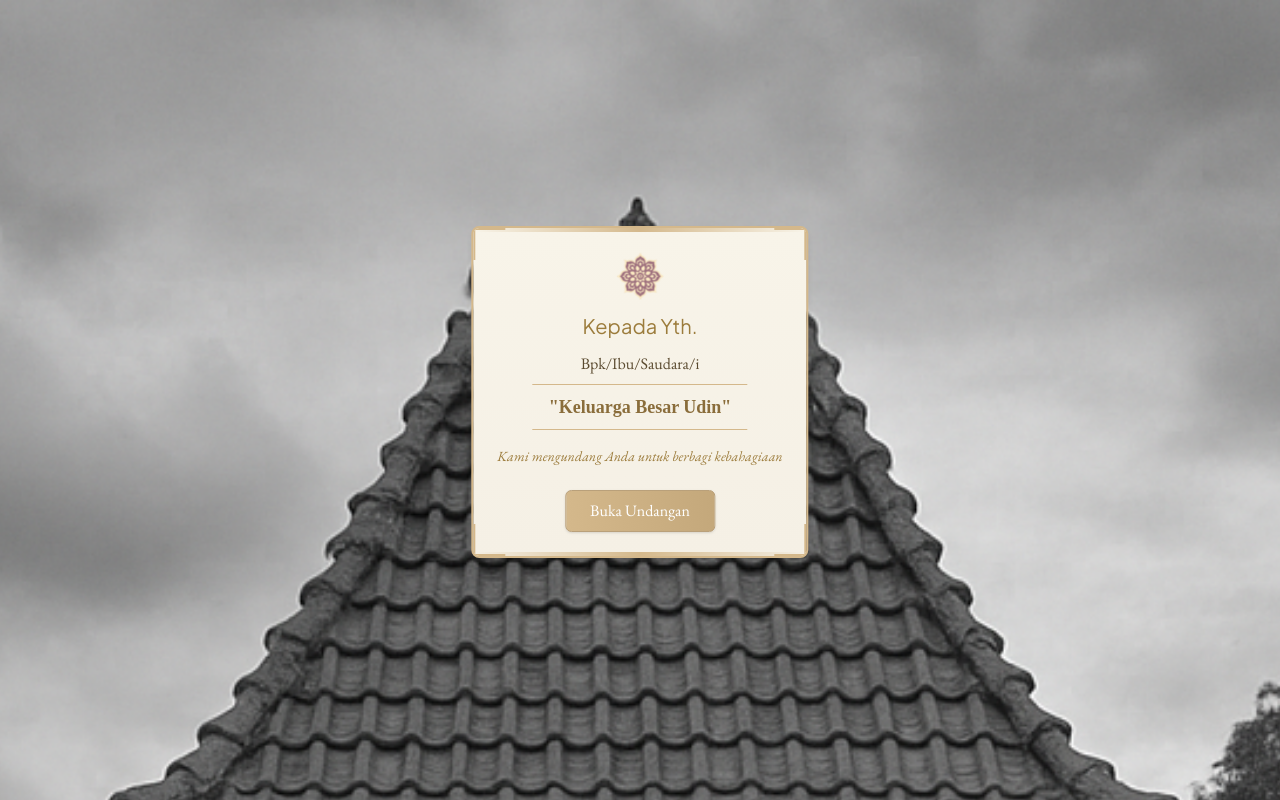
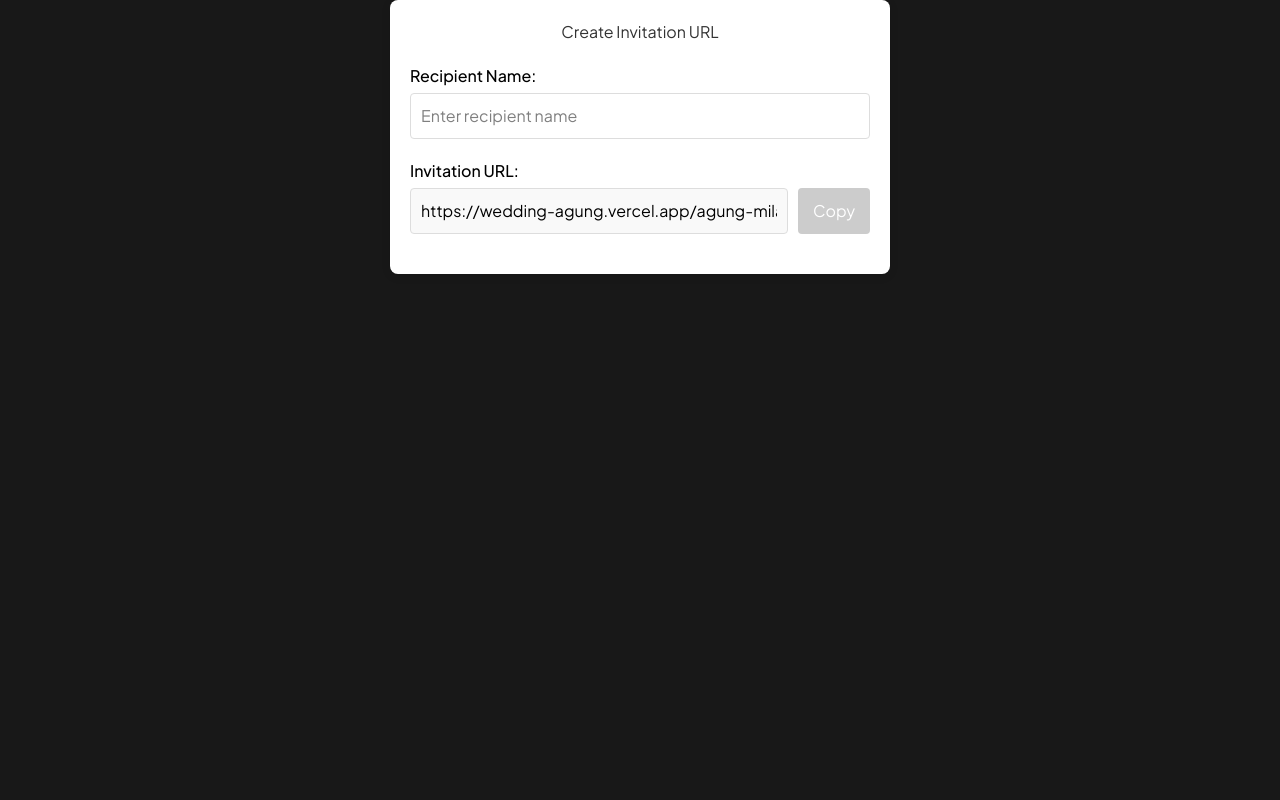
Before and after one commit to sabda1210/wedding-agung, a React (Vite) app: page /agung-mila/invite in a window 1280 px wide. Shown: the top 800 px of the page. Built offline with nearby package versions, Linux system fonts and the light colour scheme; a web font is replaced by a local one.

Commit message:
Feat: Url invitation

```diff
--- a/package.json
+++ b/package.json
@@ -20,6 +20,7 @@
     "react-dom": "^19.1.0",
     "react-icons": "^5.5.0",
     "react-iframe": "^1.8.5",
+    "react-router-dom": "^7.6.2",
     "tailwindcss": "^4.1.7"
   },
   "devDependencies": {
--- a/src/App.tsx
+++ b/src/App.tsx
@@ -1,26 +1,12 @@
-import { useState } from "react";
-import Content from "./components/fragments/Content";
-import Hero from "./components/fragments/Hero";
-import { useEffect } from "react";
-import AOS from "aos";
+import { Routes, Route } from "react-router-dom";
+import Home from "./components/page/Home";
+import PageInserUrl from "./components/page/PageInserUrl";
 function App() {
-  const [isOpen, setIsOpen] = useState<boolean>(false);
-
-  const handleIsOpen = () => {
-    scrollTo(0, 0);
-    setIsOpen(!isOpen);
-  };
-
-  useEffect(() => {
-    AOS.init({
-      duration: 1000, // durasi animasi dalam ms
-    });
-  }, []);
   return (
-    <>
-      {!isOpen && <Hero onClick={() => handleIsOpen()} />}
-      {isOpen && <Content />}
-    </>
+    <Routes>
+      <Route path="/agung-mila" element={<Home />} />
+      <Route path="/agung-mila/invite" element={<PageInserUrl />} />
+    </Routes>
   );
 }
 
--- a/src/components/fragments/Hero.tsx
+++ b/src/components/fragments/Hero.tsx
@@ -1,8 +1,9 @@
 import "../styles/Hero.css";
-import { useRef } from "react";
+import { useEffect, useRef, useState } from "react";
 import { useScroll, useTransform, motion } from "framer-motion";
 const Hero: React.FC<{ onClick: () => void }> = (props) => {
-  console.log(props.onClick, "sabda");
+  const [nameParam, setNameParam] = useState<string | null>(null);
+
   const container = useRef<HTMLDivElement>(null);
   const { scrollYProgress } = useScroll({
     target: container,
@@ -34,6 +35,11 @@ const Hero: React.FC<{ onClick: () => void }> = (props) => {
     { top: "22.5vh", left: "25vw", width: "15vw", height: "15vh" },
   ];
 
+  useEffect(() => {
+    const searchParams = new URLSearchParams(window.location.search);
+    setNameParam(searchParams.get("to"));
+  }, []);
+
   return (
     <div
       ref={container}
@@ -63,7 +69,7 @@ const Hero: React.FC<{ onClick: () => void }> = (props) => {
                 Bpk/Ibu/Saudara/i
               </p>
               <p className="font-playwrite text-[#8a6d3b] text-lg font-semibold py-2 px-4 border-t border-b border-[#d4b88b] mx-auto inline-block">
-                "Keluarga Besar Udin"
+                {nameParam ? `"${nameParam}"` : ""}
               </p>
 
               <div className="mt-4 text-[#9c7c3c] text-sm font-garamond italic">
--- /dev/null
+++ b/src/components/page/Home.tsx
@@ -0,0 +1,28 @@
+import { useState } from "react";
+import Content from "../fragments/Content";
+import Hero from "../fragments/Hero";
+import { useEffect } from "react";
+import AOS from "aos";
+
+const Home = () => {
+  const [isOpen, setIsOpen] = useState<boolean>(false);
+
+  const handleIsOpen = () => {
+    scrollTo(0, 0);
+    setIsOpen(!isOpen);
+  };
+
+  useEffect(() => {
+    AOS.init({
+      duration: 1000, // durasi animasi dalam ms
+    });
+  }, []);
+  return (
+    <>
+      {!isOpen && <Hero onClick={() => handleIsOpen()} />}
+      {isOpen && <Content />}
+    </>
+  );
+};
+
+export default Home;
--- /dev/null
+++ b/src/components/page/PageInserUrl.tsx
@@ -0,0 +1,125 @@
+import React, { useState, useRef } from "react";
+
+const PageInserUrl: React.FC = () => {
+  const [recipient, setRecipient] = useState("");
+  const [copySuccess, setCopySuccess] = useState("");
+  const urlRef = useRef<HTMLInputElement>(null);
+
+  const invitationUrl = `${
+    import.meta.env.VITE_API_URL
+  }/agung-mila?to="${encodeURIComponent(recipient)}"`;
+
+  const handleCopyUrl = () => {
+    if (urlRef.current) {
+      urlRef.current.select();
+      document.execCommand("copy");
+      setCopySuccess("Copied!");
+      setTimeout(() => setCopySuccess(""), 2000);
+    }
+  };
+
+  return (
+    <div className="url-generator-container">
+      <h2>Create Invitation URL</h2>
+
+      <div className="form-group">
+        <label htmlFor="recipient">Recipient Name:</label>
+        <input
+          type="text"
+          id="recipient"
+          value={recipient}
+          onChange={(e) => setRecipient(e.target.value)}
+          placeholder="Enter recipient name"
+          className="input-field"
+        />
+      </div>
+
+      <div className="form-group">
+        <label htmlFor="url">Invitation URL:</label>
+        <div className="url-copy-container">
+          <input
+            ref={urlRef}
+            type="text"
+            id="url"
+            value={invitationUrl}
+            readOnly
+            className="input-field url-field"
+          />
+          <button
+            onClick={handleCopyUrl}
+            className="copy-button"
+            disabled={!recipient}
+          >
+            {copySuccess || "Copy"}
+          </button>
+        </div>
+      </div>
+
+      <style>{`
+                .url-generator-container {
+                    max-width: 500px;
+                    margin: 0 auto;
+                    padding: 20px;
+                    border-radius: 8px;
+                    box-shadow: 0 2px 10px rgba(0, 0, 0, 0.1);
+                    background-color: #fff;
+                }
+
+                h2 {
+                    margin-bottom: 20px;
+                    color: #333;
+                    text-align: center;
+                }
+
+                .form-group {
+                    margin-bottom: 20px;
+                }
+
+                label {
+                    display: block;
+                    margin-bottom: 5px;
+                    font-weight: 500;
+                }
+
+                .input-field {
+                    width: 100%;
+                    padding: 10px;
+                    border: 1px solid #ddd;
+                    border-radius: 4px;
+                    font-size: 16px;
+                }
+
+                .url-copy-container {
+                    display: flex;
+                    gap: 10px;
+                }
+
+                .url-field {
+                    flex-grow: 1;
+                    background-color: #f9f9f9;
+                }
+
+                .copy-button {
+                    padding: 10px 15px;
+                    background-color: #4a90e2;
+                    color: white;
+                    border: none;
+                    border-radius: 4px;
+                    cursor: pointer;
+                    transition: background-color 0.3s;
+                }
+
+                .copy-button:hover {
+                    background-color: #357abD;
+                }
+
+                .copy-button:disabled {
+                    background-color: #cccccc;
+                    cursor: not-allowed;
+                }
+            `}</style>
+    </div>
+  );
+};
+
+export default PageInserUrl;
--- a/src/main.tsx
+++ b/src/main.tsx
@@ -1,10 +1,13 @@
 import { StrictMode } from "react";
+import { BrowserRouter } from "react-router-dom";
 import { createRoot } from "react-dom/client";
 import "./index.css";
 import App from "./App.tsx";
 
 createRoot(document.getElementById("root")!).render(
   <StrictMode>
-    <App />
+    <BrowserRouter>
+      <App />
+    </BrowserRouter>
   </StrictMode>
 );
--- a/src/types.d.ts
+++ b/src/types.d.ts
@@ -1,6 +1,7 @@
 interface messages {
   id?: string;
   name: string;
+  attendance: string;
   message: string;
     timestamp?: string;
 }
```
Also changed, not shown: src/components/fragments/Content.tsx (+53 -3 lines), 2 other files (tests, documents, lock files or other folders).
